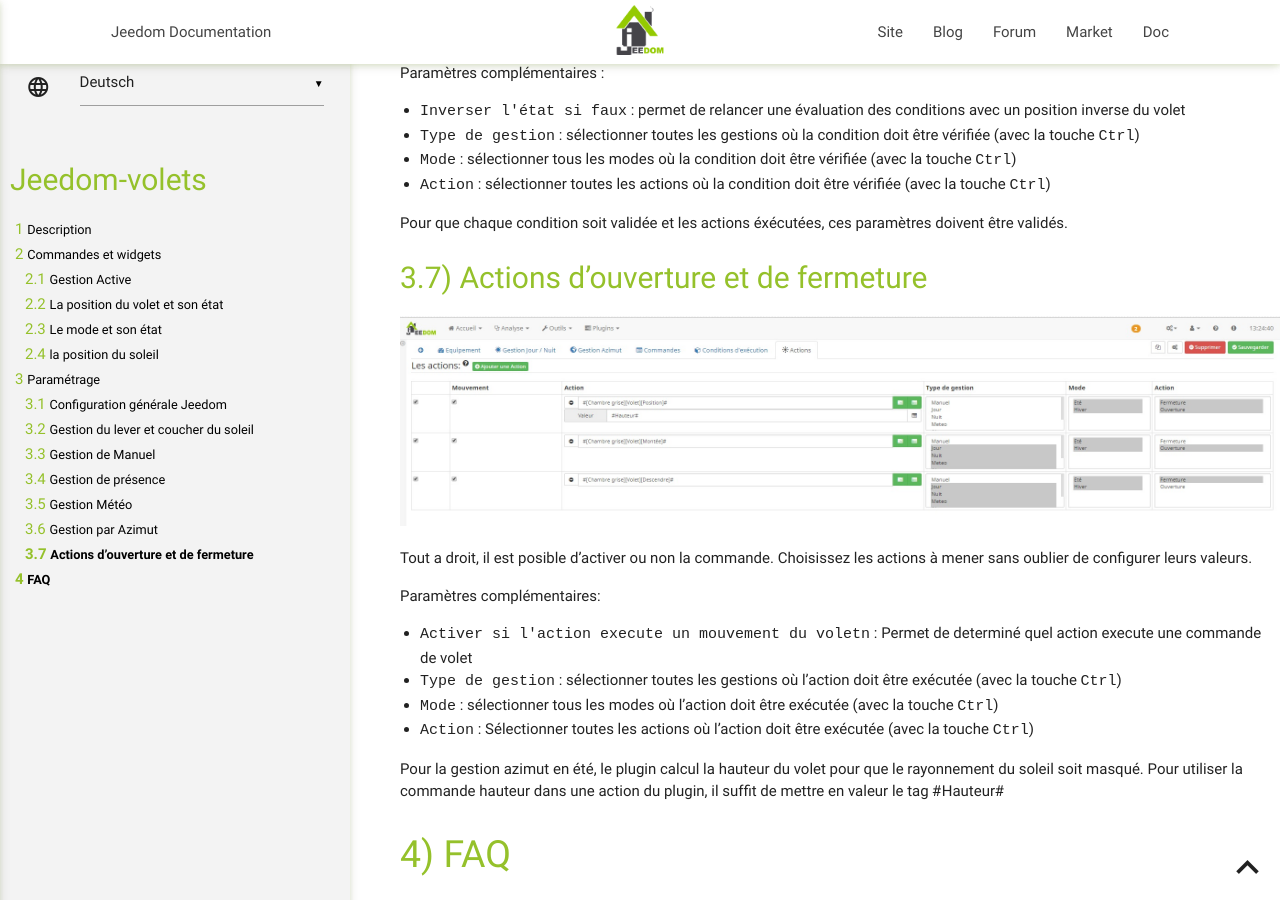
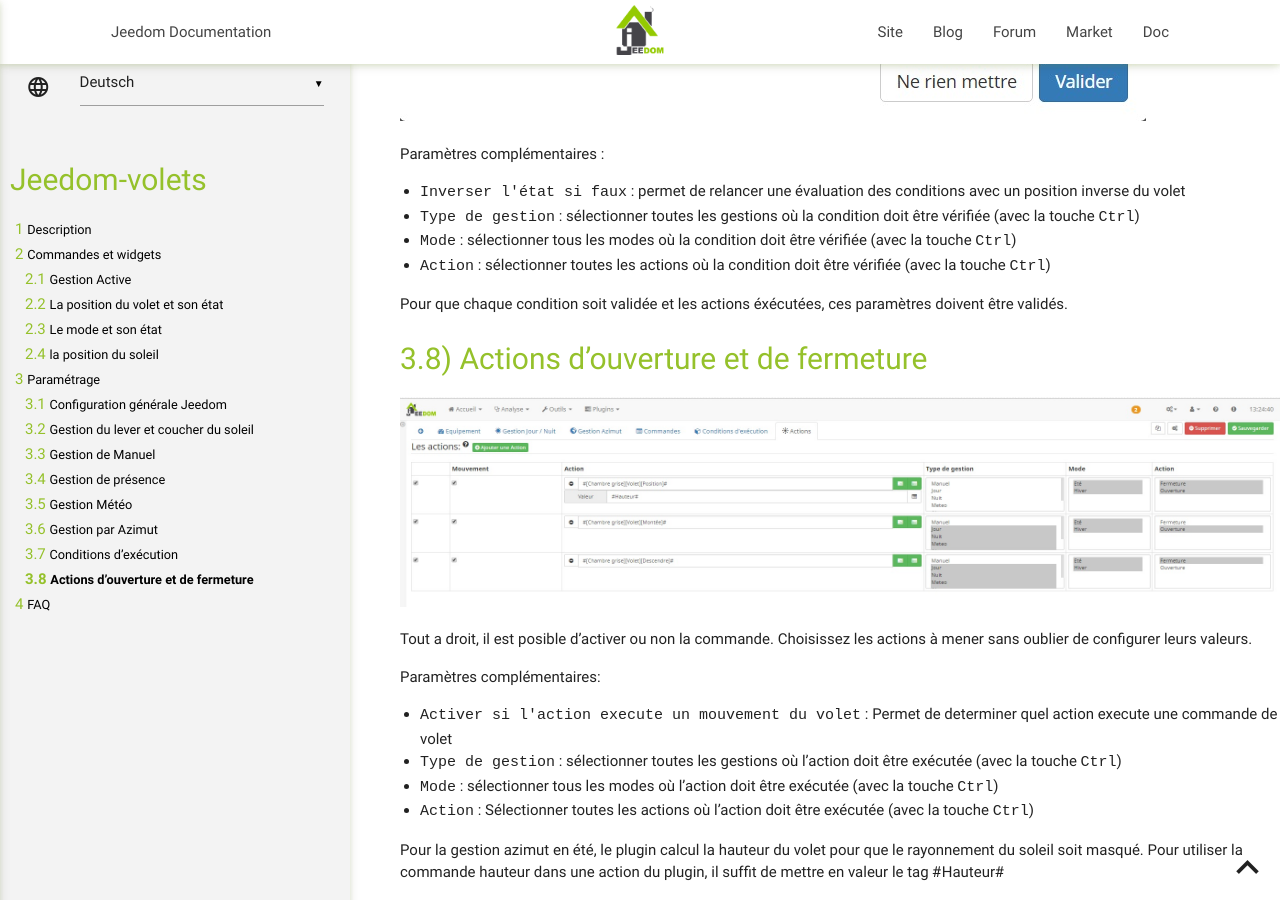
Before and after one commit to ndy913/Jeedom-Volets, a Jekyll site: the page built from docs/de_DE/index.md, in a window 1280 px wide and 900 px high, scrolled down 7893 px. Built offline with Jekyll 4.4.1, drawn with Linux system fonts in a browser that asks for light colours; our own code applies the rules of GitHub Pages for plain Markdown files; some of the changed text lies outside the part shown.

Commit message:
[ROBOT] Action all

```diff
--- a/docs/de_DE/index.md
+++ b/docs/de_DE/index.md
@@ -181,8 +181,10 @@ Par exemple, je veux que les volets ne se ferment que si j'ai une température a
 J'ajouterai donc une condition de ce type.
 
 ![introduction01](../images/ConditionTemps.jpg)
+
 Conditions d'exécution
 ---
+
 Afin d'affiner tous les cas d'utilisation de gestion de nos volets, nous pouvons ajouter des conditions.
 
 ![introduction01](../images/Volets_screenshot_ConfigurationCondition.jpg)
@@ -214,7 +216,7 @@ Choisissez les actions à mener sans oublier de configurer leurs valeurs.
 
 Paramètres complémentaires:
 
-* `Activer si l'action execute un mouvement du voletn` : Permet de determiné quel action execute une commande de volet
+* `Activer si l'action execute un mouvement du volet` : Permet de determiner quel action execute une commande de volet
 * `Type de gestion` : sélectionner toutes les gestions où l'action doit être exécutée (avec la touche `Ctrl`)
 * `Mode` : sélectionner tous les modes où l'action doit être exécutée (avec la touche `Ctrl`)
 * `Action` : Sélectionner toutes les actions où l'action doit être exécutée (avec la touche `Ctrl`)
```
Also changed, not shown: docs/en_US/index.md (+3 -1 lines), docs/es_ES/index.md (+3 -1 lines).
